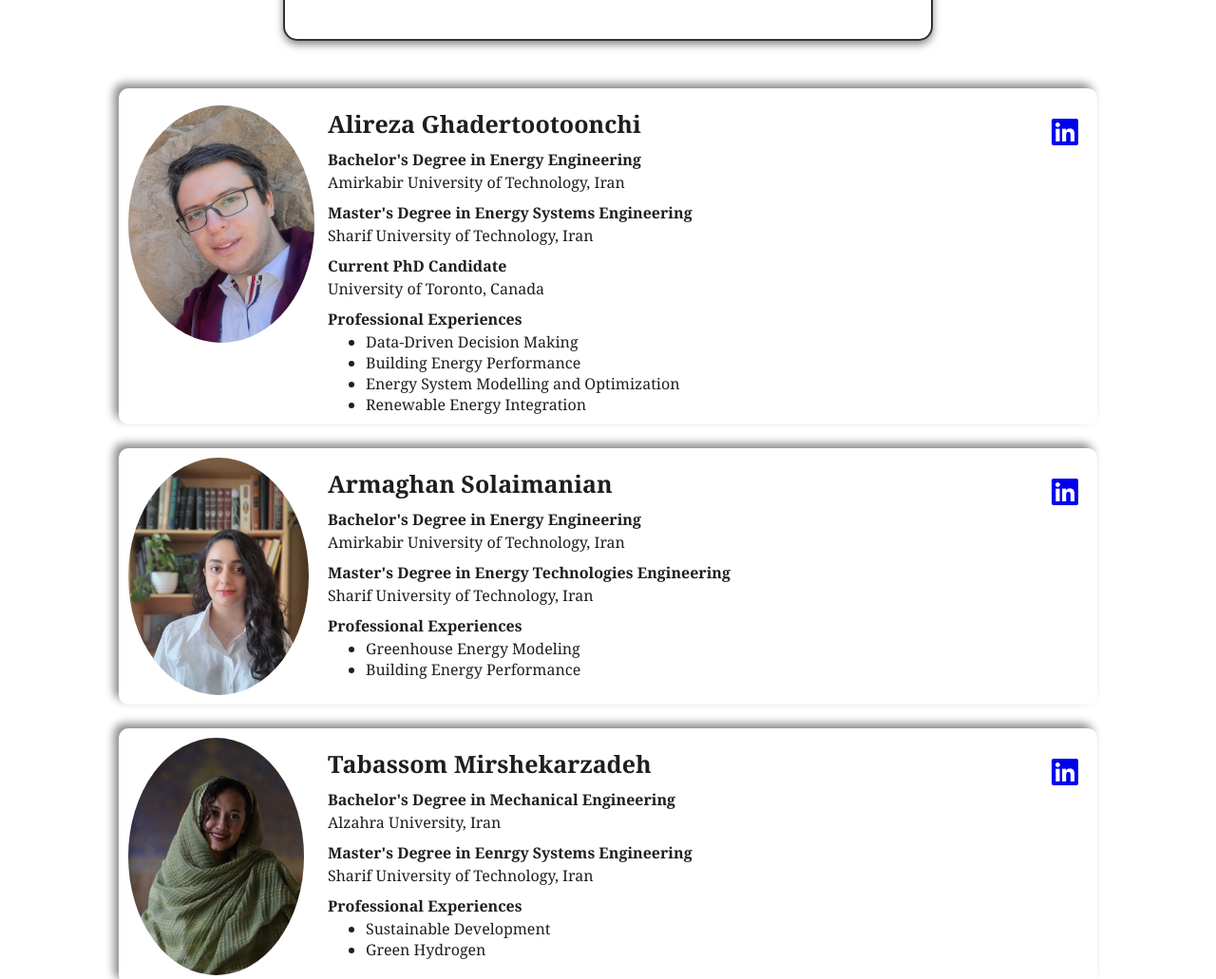
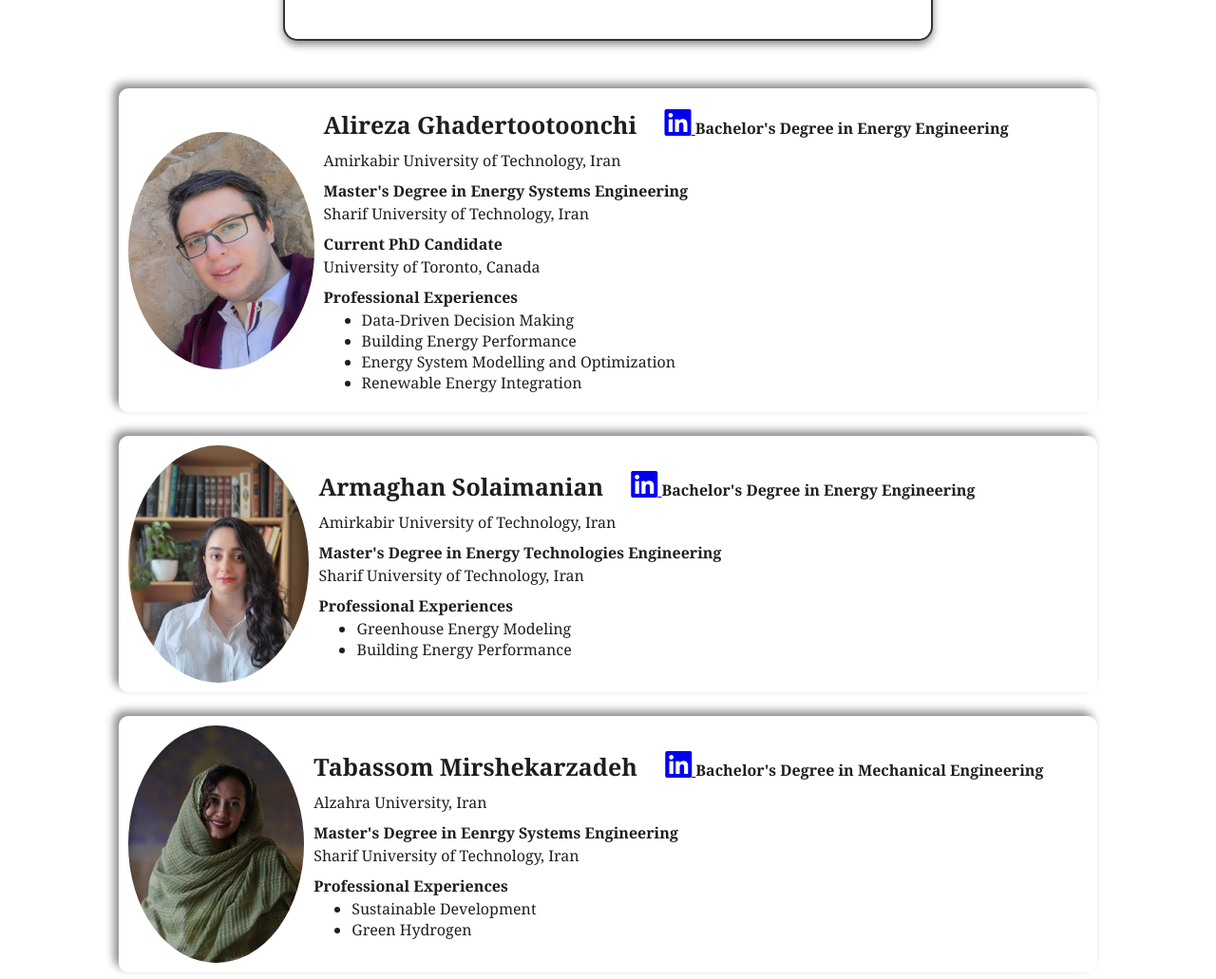
Before and after one commit to IEnergize/IEnergize, a plain HTML site: page about.html in a window 1280 px wide. Shown: the part 717-1748 px from the top of the page at 95% size. Drawn offline with Linux system fonts and the light colour scheme.

Commit message:
Fix problem with about us page
auto adjust when page width changes

```diff
--- a/about.html
+++ b/about.html
@@ -62,13 +62,14 @@
         </div>
 
         <div class="resbox">
-            <img id="photo" src="images/AlirezaGhadertootoonchi.jpg" height="250px" style="margin-top: 8px;">
+            <img id="photo" src="images/AlirezaGhadertootoonchi.jpg">
 
             <div class="resume">
+
+                <h3>Alireza Ghadertootoonchi</h3>
                 <a class="reslink" href="https://www.linkedin.com/in/alireza-ghader-tootoonchi/" target="_blank">
                     <i class="fab fa-linkedin"></i>
                 </a>
-                <h3>Alireza Ghadertootoonchi</h3><br>
                 <strong>Bachelor's Degree in Energy Engineering</strong><br>
                 <p>Amirkabir University of Technology, Iran</p><br>
                 <strong>Master's Degree in Energy Systems Engineering</strong><br>
@@ -90,10 +91,11 @@
             <img id="photo" src="images/ArmaghanSolaimanian.jpg" height="250px">
 
             <div class="resume">
+
+                <h3>Armaghan Solaimanian</h3>
                 <a class="reslink" href="https://www.linkedin.com/in/armaghan-solaimanian-aa51a3222/" target="_blank">
                     <i class="fab fa-linkedin"></i>
                 </a>
-                <h3>Armaghan Solaimanian</h3><br>
                 <strong>Bachelor's Degree in Energy Engineering</strong><br>
                 <p>Amirkabir University of Technology, Iran</p><br>
                 <strong>Master's Degree in Energy Technologies Engineering</strong><br>
@@ -111,10 +113,11 @@
             <img id="photo" src="images/TabassomMirshekarzadeh.jpg" height="250px">
 
             <div class="resume">
+
+                <h3>Tabassom Mirshekarzadeh</h3>
                 <a class="reslink" href="https://www.linkedin.com/in/tabassom-mirshekarzadeh/" target="_blank">
                     <i class="fab fa-linkedin"></i>
                 </a>
-                <h3>Tabassom Mirshekarzadeh</h3><br>
                 <strong>Bachelor's Degree in Mechanical Engineering</strong><br>
                 <p>Alzahra University, Iran</p><br>
                 <strong>Master's Degree in Eenrgy Systems Engineering</strong><br>
--- a/css/styles.css
+++ b/css/styles.css
@@ -214,13 +214,11 @@ header nav ul li a {
     display: flex;
     justify-content: center;
     align-items: center;
-
-
 }
 .inner-container {
-    width: 50%; /* Set a width for the text container */
+    width: 50%;
     text-align: justify;
-    padding: 1em; /* Optional: padding for spacing */
+    padding: 1em;
     font-family: 'Georgia', serif;
     font-size: 1.5em;
     color: #333;
@@ -237,24 +235,25 @@ header nav ul li a {
 }
 
 .resbox {
+    display: flex;
+    align-items: center;
     border-radius: 10px;
     box-shadow: -5px -5px 10px rgb(140, 138, 138);
     margin-bottom: 25px;
     margin-left: 125px;
     margin-right: 125px;
     padding: 10px;
+    overflow-x: auto;
 }
 
 .resume {
-    position: relative;
-    margin-left: 210px;
-    margin-top: 10px;
+    flex-grow: 1;
+    padding: 10px;
 }
 
 .reslink{
-    position: absolute;
-    top: 10px;
-    right: 10px;
+    position:sticky;
+    margin-left: 25px;
 }
 
 .reslink i{
@@ -291,7 +290,6 @@ header nav ul li a {
 
 #photo {
     float: left;
-    border-radius: 10px;
     height: 250px;
     border-radius: 50%;
 }
```
